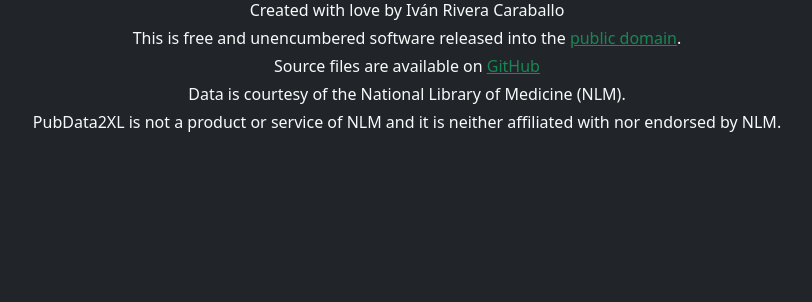
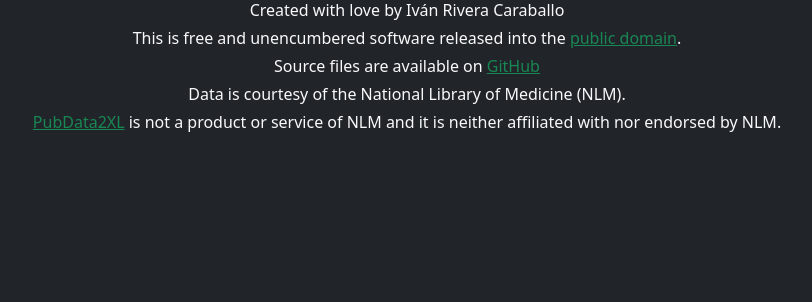
Before and after one commit to PubData2XL/PubData2XL, a Django app: template src/assets/templates/base.html in a window 1280 px wide. Shown: the part 190-492 px from the top of the page, without its empty margins (233-1045 px from the left). Run offline with Django 4.2, Linux system fonts and the light colour scheme; the template is opened without the code that fills it, so the values that code supplies are empty; some libraries are stand-ins or nearby versions.

Commit message:
link update

```diff
--- a/src/assets/templates/base.html
+++ b/src/assets/templates/base.html
@@ -105,7 +105,7 @@
         <p class="mb-1">This is free and unencumbered software released into the <a class="text-success" href="https://github.com/PubData2XL/PubData2XL/blob/main/LICENSE" target="_blank">public domain</a>.</p>
         <p class="mb-1">Source files are available on <a class="text-success" href="https://github.com/PubData2XL/PubData2XL" target="_blank">GitHub</a></p>
         <p class="mb-1">Data is courtesy of the National Library of Medicine (NLM).</p>
-        <p class="mb-1">PubData2XL is not a product or service of NLM and it is neither affiliated with nor endorsed by NLM.</p>
+        <p class="mb-1"><a class="text-success" href="https://pubdata2xl.com" target="_blank">PubData2XL</a> is not a product or service of NLM and it is neither affiliated with nor endorsed by NLM.</p>
       </footer>
     </div>
     <script src="{% static 'pwa/register_serviceworker.js' %}" crossorigin="anonymous"></script>
```
